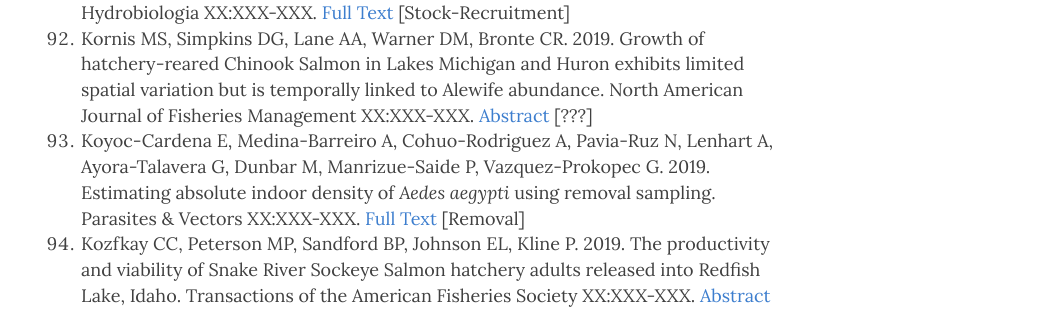
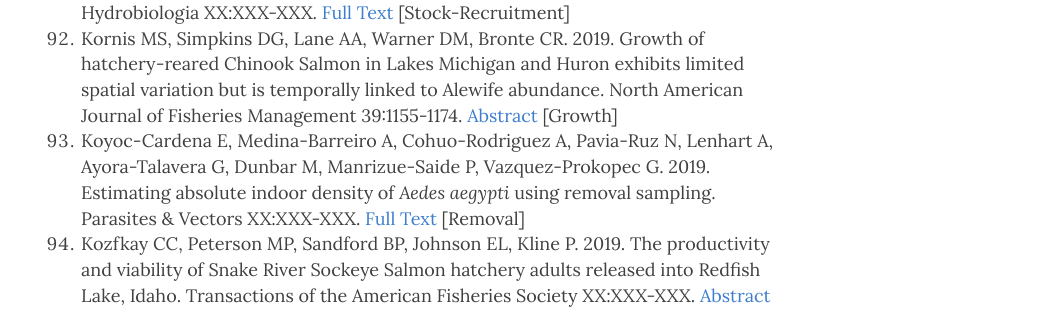
Before and after one commit to droglenc/fishR, a Jekyll site: the page built from exposure/exposure-citations19.md, in a window 1280 px wide and 900 px high, scrolled down 8313 px. Shown: the part 233-542 px from the top of the window, without its empty margins (224-1280 px from the left). Built offline with Jekyll 4.4.1, drawn with Linux system fonts in a browser that asks for light colours; nearby versions of some CDN libraries.

Commit message:
Update exposure-citations19.md

```diff
--- a/exposure/exposure-citations19.md
+++ b/exposure/exposure-citations19.md
@@ -99,7 +99,7 @@ amphibian conservation. Aquatic Conservation: Marine and Freshwater Ecosystems X
 1. Knight CT, Kraus RT, Panos DA, Gorman AM, Leonhardt BS, Robinson J, Thomas M. 2019. Is barotrauma an important factor in the discard mortality of Yellow Perch. Journal of Fisheries and Wildlife Management XX:XXX-XXX. [Full Text](http://www.fwspubs.org/doi/pdf/10.3996/062018-JFWM-056) [Bootstrapping]
 1. Koch J, Neely B, Chance-Ossowski C. 2019. Comparison of sectioned and whole otoliths for estimating Bluegill age. Journal of Fish and Wildlife Management 10:582-588. [Abstract](https://doi.org/10.3996/022019-JFWM-012) [Age Comparisons]
 1. Kokkonen E, Heikinheimo O, Pekcan-Hekim Z, Vainikka A. 2019. Effects of water temperature and pikeperch (*Sander lucioperca*) abundance on the stock–recruitment relationship of Eurasian perch (*Perca fluviatilis*) in the northern Baltic Sea. Hydrobiologia XX:XXX-XXX. [Full Text](https://www.researchgate.net/publication/334332569_Effects_of_water_temperature_and_pikeperch_Sander_lucioperca_abundance_on_the_stock-recruitment_relationship_of_Eurasian_perch_Perca_fluviatilis_in_the_northern_Baltic_Sea/references) [Stock-Recruitment]
-1. Kornis MS, Simpkins DG, Lane AA, Warner DM, Bronte CR. 2019. Growth of hatchery-reared Chinook Salmon in Lakes Michigan and Huron exhibits limited spatial variation but is temporally linked to Alewife abundance. North American Journal of Fisheries Management XX:XXX-XXX. [Abstract](https://afspubs.onlinelibrary.wiley.com/doi/abs/10.1002/nafm.10349) [???]
+1. Kornis MS, Simpkins DG, Lane AA, Warner DM, Bronte CR. 2019. Growth of hatchery-reared Chinook Salmon in Lakes Michigan and Huron exhibits limited spatial variation but is temporally linked to Alewife abundance. North American Journal of Fisheries Management 39:1155-1174. [Abstract](https://afspubs.onlinelibrary.wiley.com/doi/abs/10.1002/nafm.10349) [Growth]
 1. Koyoc-Cardena E, Medina-Barreiro A, Cohuo-Rodriguez A, Pavia-Ruz N, Lenhart A, Ayora-Talavera G, Dunbar M, Manrizue-Saide P, Vazquez-Prokopec G. 2019. Estimating absolute indoor density of *Aedes aegypti* using removal sampling. Parasites & Vectors XX:XXX-XXX. [Full Text](https://rdcu.be/bEhaD) [Removal]
 1. Kozfkay CC, Peterson MP, Sandford BP, Johnson EL, Kline P. 2019. The productivity and viability of Snake River Sockeye Salmon hatchery adults released into Redfish Lake, Idaho. Transactions of the American Fisheries Society XX:XXX-XXX. [Abstract](https://www.researchgate.net/publication/330492892_The_Productivity_and_Viability_of_Snake_River_Sockeye_Salmon_Hatchery_Adults_Released_into_Redfish_Lake_Idaho) [XXX]
 1. Lapointe BE, Brewton RA, Herren LW, Porter JW, Hu C. 2019. Nitrogen enrichment, altered stoichiometry, and coral reef decline at Looe Key, Florida Keys, USA: a 3-decade study. Marine Biology XX:XXX-XXX. [Full Text](https://link.springer.com/article/10.1007/s00227-019-3538-9) [Dunn's Test]
```
